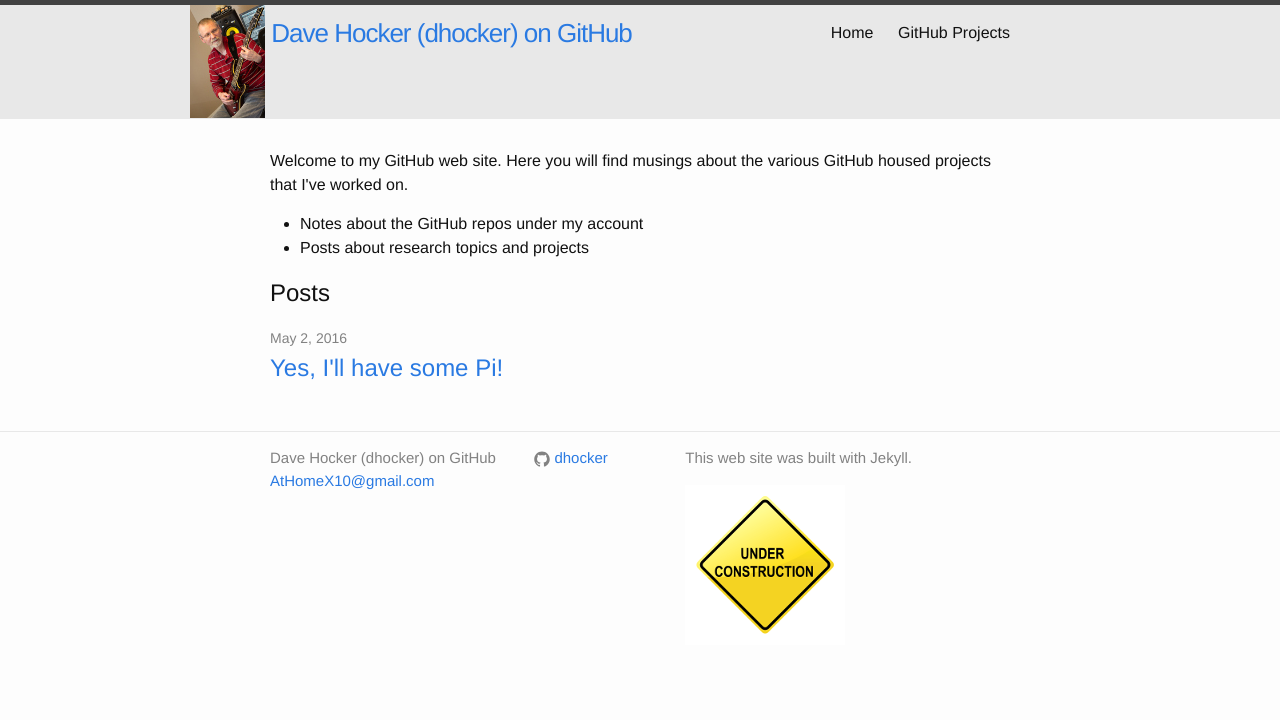
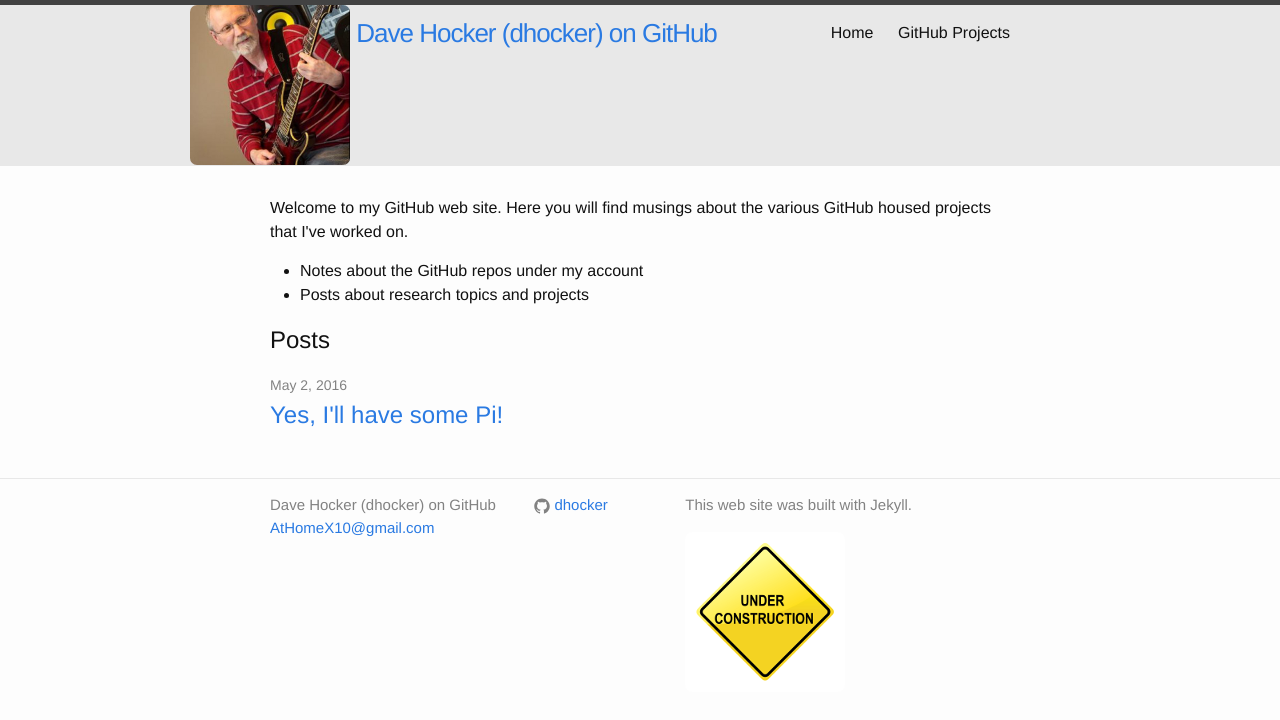
Before and after one commit to dhocker/dhocker.github.io, a Jekyll site: the page built from index.html, in a window 1280 px wide. Shown: the top 720 px of the page. Built offline with Jekyll 4.4.1, drawn with Linux system fonts in a browser that asks for light colours.

Commit message:
Change header avatar to the same one GitHub uses.

```diff
--- a/_includes/header.html
+++ b/_includes/header.html
@@ -3,7 +3,7 @@
   <div class="wrapper">
 
     <div class="site-title">
-      <img style="vertical-align: top;" src="{{ "/static/avatar.png" | prepend: site.baseurl }}">
+      <img style="vertical-align: top;" src="{{ "/static/github-avatar.png" | prepend: site.baseurl }}">
       <a href="https://github.com/dhocker">{{ site.title }}</a>
     </div>
 
--- a/_sass/_base.scss
+++ b/_sass/_base.scss
@@ -45,6 +45,7 @@
 img {
     max-width: 100%;
     vertical-align: middle;
+    border-radius: 7px;
 }
 
 
```
Also changed, not shown: static/github-avatar.png (added).
